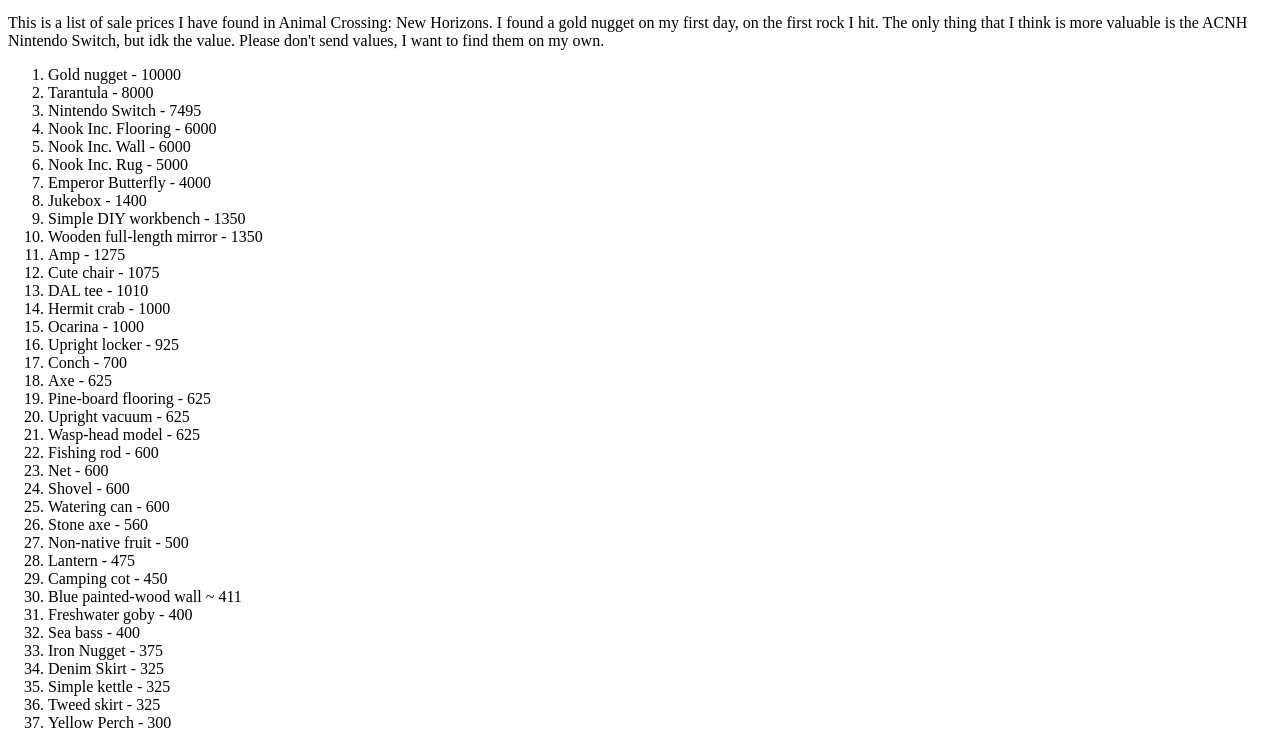
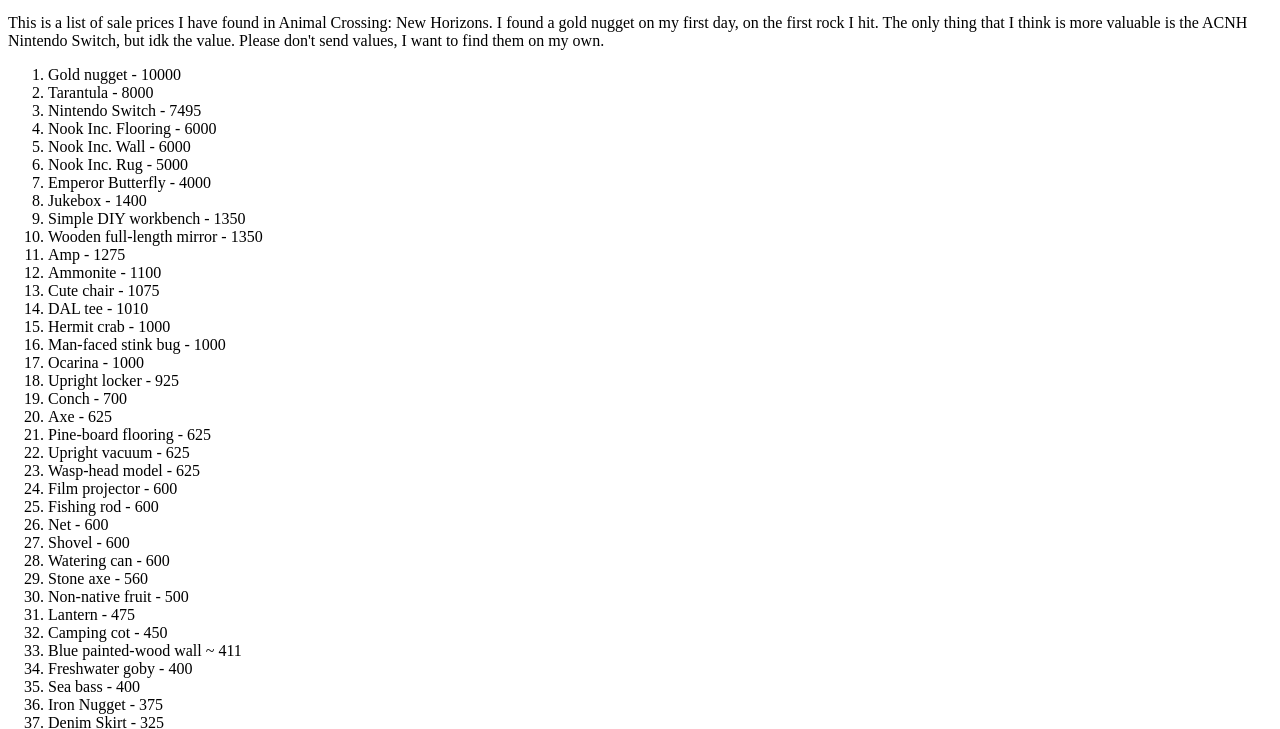
Before and after one commit to Flux3on/the-trashcan, a plain HTML site: page 4.html in a window 1280 px wide. Shown: the part 86-815 px from the top of the page. Drawn offline with Linux system fonts and the light colour scheme.

Commit message:
Update 4.html

```diff
--- a/4.html
+++ b/4.html
@@ -16,9 +16,11 @@ find them on my own.</p>
   <li>Simple DIY workbench - 1350</li>
   <li>Wooden full-length mirror - 1350</li>
   <li>Amp - 1275</li>
+  <li>Ammonite - 1100</li>
   <li>Cute chair - 1075</li>
   <li>DAL tee - 1010</li>
   <li>Hermit crab - 1000</li>
+  <li>Man-faced stink bug - 1000</li>
   <li>Ocarina - 1000</li>
   <li>Upright locker - 925</li>
   <li>Conch - 700</li>
@@ -26,6 +28,7 @@ find them on my own.</p>
   <li>Pine-board flooring - 625</li>
   <li>Upright vacuum - 625</li>
   <li>Wasp-head model - 625</li>
+  <li>Film projector - 600</li>
   <li>Fishing rod - 600</li>
   <li>Net - 600</li>
   <li>Shovel - 600</li>
```
